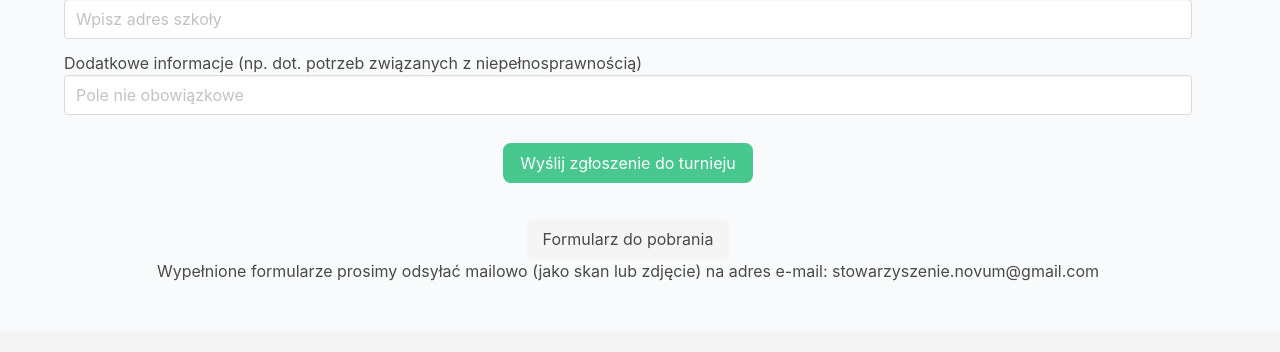
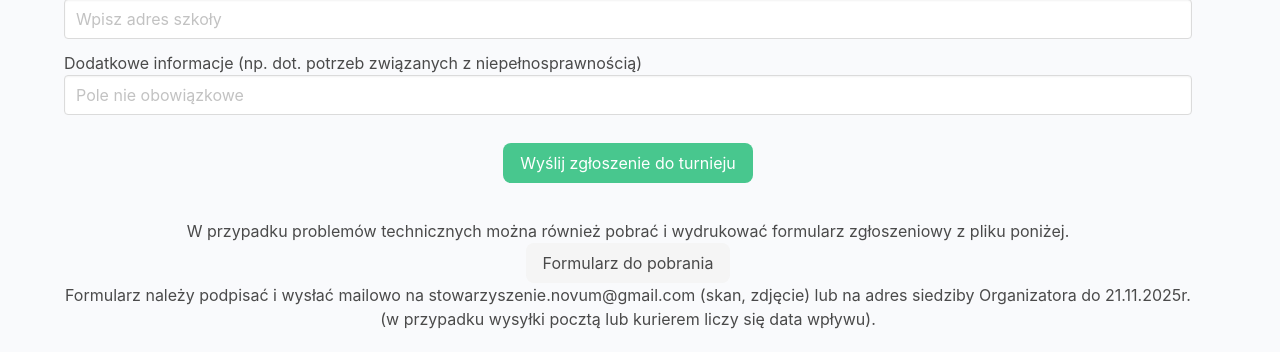
Before and after one commit to jakbyk/game, a Rails app: page /pages/tournament in a window 1280 px wide. Shown: the part 2302-2654 px from the top of the page. Run offline with Rails 7, Linux system fonts and the light colour scheme; style sheets or scripts are compiled from the project's sources; parts of the project's set-up code (start-up, migrations or seed data) failed here and were passed over; some libraries are stand-ins or nearby versions.

Commit message:
text fix

```diff
--- a/app/views/pages/tournament.html.erb
+++ b/app/views/pages/tournament.html.erb
@@ -164,10 +164,11 @@
         <% end %>
       </div>
       <div class="column is-12 has-text-centered">
+        <p>W przypadku problemów technicznych można również pobrać i wydrukować formularz zgłoszeniowy z pliku poniżej.</p>
         <%= link_to asset_path("Formularz-zgłoszeniowy-do-Turnieju-GOP.pdf"), target: "_blank", class: "button is-light" do %>
           Formularz do pobrania
         <% end %>
-        <p>Wypełnione formularze prosimy odsyłać mailowo (jako skan lub zdjęcie) na adres e-mail: stowarzyszenie.novum@gmail.com</p>
+        <p>Formularz należy podpisać i wysłać mailowo na stowarzyszenie.novum@gmail.com (skan, zdjęcie) lub na adres siedziby Organizatora do 21.11.2025r. (w przypadku wysyłki pocztą lub kurierem liczy się data wpływu).</p>
       </div>
     </div>
   </div>
```
